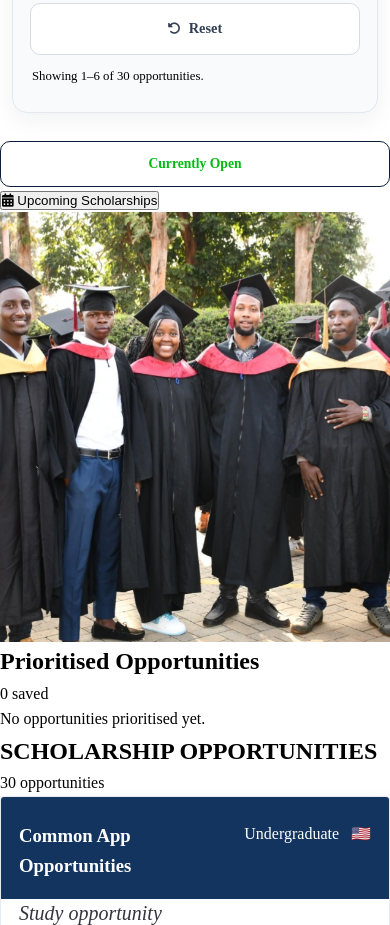
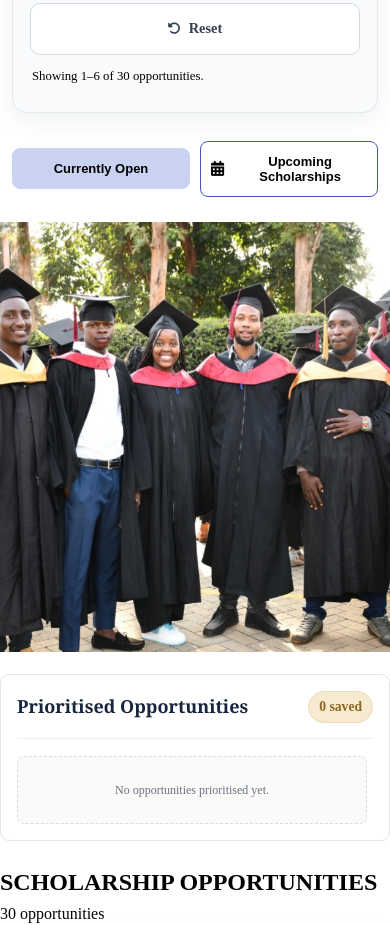
Before and after one commit to Rebeccamagiar04/My_Web_Project-, a plain HTML site: page scholarship.html in a window 390 px wide. Shown: the part 1070-1995 px from the top of the page. Drawn offline with Linux system fonts and the light colour scheme; no server answers.

Commit message:
Add styles for prioritised scholarships and buttons
Added styles for prioritised scholarships section, including layout, headers, and mobile responsiveness. Updated opportunity status buttons and their hover effects.

```diff
--- a/scholarship.css
+++ b/scholarship.css
@@ -543,6 +543,303 @@ line-height: 1.6;
 }
 
 
+/* =========================================
+   PORTICO KAKUMA
+   PRIORITISED SCHOLARSHIPS SECTION
+========================================= */
+
+#prioritised-scholarships {
+    width: 100%;
+    margin: 30px 0;
+    padding: 22px;
+    background: #FFFFFF;
+    border: 1px solid #E2E5E9;
+    border-radius: 9px;
+    box-sizing: border-box;
+}
+
+/* HEADER */
+
+#prioritised-scholarships .prioritised-header {
+    display: flex;
+    align-items: center;
+    justify-content: space-between;
+    gap: 15px;
+    padding-bottom: 15px;
+    margin-bottom: 17px;
+    border-bottom: 1px solid #ECEEF1;
+}
+
+#prioritised-scholarships .prioritised-header h2 {
+    margin: 0;
+    color: #17263C;
+    font-family: Georgia, serif;
+    font-size: 21px;
+    font-weight: 600;
+    line-height: 1.4;
+}
+
+/* SAVED COUNT */
+
+#prioritised-count {
+    display: inline-flex;
+    align-items: center;
+    justify-content: center;
+    padding: 6px 12px;
+    color: #80601E;
+    background: #FBF7EC;
+    border: 1px solid #EADBB7;
+    border-radius: 20px;
+    font-size: 12px;
+    font-weight: 600;
+    white-space: nowrap;
+}
+
+/* PRIORITISED LIST */
+
+#prioritised-list {
+    display: flex;
+    flex-direction: column;
+    gap: 10px;
+}
+
+/* EMPTY MESSAGE */
+
+#prioritised-empty {
+    margin: 0;
+    padding: 28px 15px;
+    color: #778191;
+    background: #FAFAF9;
+    border: 1px dashed #D9DDE3;
+    border-radius: 7px;
+    font-size: 13px;
+    line-height: 1.7;
+    text-align: center;
+}
+
+/* MOBILE */
+
+@media (max-width: 600px) {
+
+    #prioritised-scholarships {
+        padding: 16px;
+        margin: 22px 0;
+    }
+
+    #prioritised-scholarships .prioritised-header h2 {
+        font-size: 18px;
+    }
+
+    #prioritised-count {
+        padding: 6px 9px;
+        font-size: 11px;
+    }
+
+    #prioritised-empty {
+        padding: 23px 12px;
+        font-size: 12px;
+    }
+}
+
+
+
+/* =========================================
+   PORTICO KAKUMA
+   SCHOLARSHIP PRIORITY STAR
+========================================= */
+
+.priority-star {
+    display: inline-flex;
+    align-items: center;
+    justify-content: center;
+
+    width: 36px;
+    height: 36px;
+    padding: 0;
+
+    color: #89919D;
+    background: #FFFFFF;
+
+    border: 1px solid #E1E5EA;
+    border-radius: 50%;
+
+    font-family: Arial, sans-serif;
+    font-size: 23px;
+    line-height: 1;
+
+    cursor: pointer;
+
+    transition:
+        color 0.2s ease,
+        background-color 0.2s ease,
+        border-color 0.2s ease,
+        transform 0.2s ease;
+}
+
+/* HOVER EFFECT */
+
+.priority-star:hover {
+    color: #B58A37;
+    background-color: #FBF8F0;
+    border-color: #D9BF82;
+}
+
+/* SELECTED STAR */
+
+.priority-star[aria-pressed="true"] {
+    color: #B88728;
+    background-color: #FBF5E7;
+    border-color: #D9BF82;
+}
+
+/* SELECTED HOVER */
+
+.priority-star[aria-pressed="true"]:hover {
+    color: #8E671E;
+    background-color: #F6EBD0;
+}
+
+/* CLICK FEEDBACK */
+
+.priority-star:active {
+    transform: scale(0.92);
+}
+
+/* KEYBOARD ACCESSIBILITY */
+
+.priority-star:focus-visible {
+    outline: 2px solid #B88728;
+    outline-offset: 3px;
+}
+
+/* MOBILE */
+
+@media (max-width: 600px) {
+    .priority-star {
+        width: 33px;
+        height: 33px;
+        font-size: 21px;
+    }
+}
+
+/* =========================================
+   PRIORITISED OPPORTUNITIES: SCROLL BOX
+   Add at the end of your CSS. No HTML or JS changes needed.
+========================================= */
+
+.prioritised-section {
+  max-width: 100%;
+  box-sizing: border-box;
+  margin: 24px 0;
+  padding: 16px;
+  background: #FBF8F0;
+  border: 1px solid #E8D9B0;
+  border-radius: 12px;
+}
+
+.prioritised-header {
+  display: flex;
+  align-items: center;
+  justify-content: space-between;
+  gap: 12px;
+  margin-bottom: 12px;
+}
+
+.prioritised-header h2 {
+  margin: 0;
+  font-size: 1.15rem;
+}
+
+#prioritised-count {
+  flex-shrink: 0;
+  padding: 4px 10px;
+  font-size: 0.85rem;
+  font-weight: 600;
+  color: #8E671E;
+  background: #F6EBD0;
+  border-radius: 999px;
+}
+
+/* THE SCROLL BOX */
+
+#prioritised-list {
+  max-height: 260px;          /* about 3 saved items; change to suit */
+  overflow-y: auto;
+  overscroll-behavior: contain;
+  -webkit-overflow-scrolling: touch;
+  padding-right: 6px;
+  scrollbar-width: thin;
+  scrollbar-color: #D9BF82 transparent;
+}
+
+#prioritised-list::-webkit-scrollbar {
+  width: 6px;
+}
+
+#prioritised-list::-webkit-scrollbar-thumb {
+  background: #D9BF82;
+  border-radius: 3px;
+}
+
+#prioritised-empty {
+  margin: 0;
+  color: #6B7280;
+}
+
+/* COMPACT SAVED ITEMS */
+
+.prioritised-item {
+  display: flex;
+  align-items: center;
+  justify-content: space-between;
+  gap: 12px;
+  padding: 10px 12px;
+  margin-bottom: 8px;
+  background: #FFFFFF;
+  border: 1px solid #E1E5EA;
+  border-radius: 8px;
+}
+
+.prioritised-item:last-child {
+  margin-bottom: 0;
+}
+
+.prioritised-item-info {
+  min-width: 0;
+}
+
+.prioritised-item-info h3 {
+  margin: 0;
+  font-size: 0.95rem;
+  line-height: 1.3;
+}
+
+.prioritised-item-info p {
+  margin: 2px 0 0;
+  font-size: 0.8rem;
+  color: #6B7280;
+}
+
+.prioritised-view-link {
+  flex-shrink: 0;
+  font-size: 0.85rem;
+  font-weight: 600;
+  white-space: nowrap;
+  color: #8E671E;
+}
+
+@media (max-width: 600px) {
+  #prioritised-list {
+    max-height: 240px;
+  }
+
+  .prioritised-item {
+    padding: 8px 10px;
+  }
+}
+
+
+
 /* MOBILE DRAWER LOGOUT BUTTON */
 .drawer-logout {
     padding: 16px;
@@ -1241,81 +1538,75 @@ line-height: 1.6;
     }
 }
 
-/* =====================================================
-OPEN OPPORTUNITIES BUTTON
-===================================================== */
-
-.open-opportunities-wrapper {
+/* =========================================
+   OPPORTUNITY STATUS BUTTONS
+========================================= */
+
+.opportunities-buttons-wrapper {
+    display: flex;
+    justify-content: center;
+    align-items: center;
+    flex-wrap: wrap;
+    gap: 12px;
     width: 100%;
-max-width: 1120px;
-margin: -25px auto 35px;
-display: flex;
-justify-content: flex-end;
-}
-
-#openOpportunitiesBtn {
-height: 44px;
-padding: 0 18px;
-
+    margin: 25px auto;
+    padding: 0 15px;
+    box-sizing: border-box;
+}
+
+.opportunity-tab {
     display: inline-flex;
     align-items: center;
     justify-content: center;
-gap: 8px;
-
-border: 1px solid #d5dce5;
-border-radius: 10px;
-
-background: #0b1;
+    gap: 9px;
+
+    padding: 13px 22px;
+
+    background-color: transparent;
+    color: #000000;
+
+    border: 1px solid #4359B8;
+    border-radius: 8px;
+
+    font-size: 14px;
+    font-weight: 600;
+
+    cursor: pointer;
+    transition: all 0.25s ease;
+}
+
+.opportunity-tab:hover {
+    background-color: #4359B8;
     color: #ffffff;
-
-font-family: inherit;
-font-size: 0.85rem;
-font-weight: 600;
-
-cursor: pointer;
-
-transition:
-    background 0.2s ease,
-    border-color 0.2s ease,
-    color 0.2s ease,
-    transform 0.15s ease;
-
-}
-
-#openOpportunitiesBtn:hover {
-background: #f0f6ff;
-border-color: #2563eb;
-color: #2563eb;
-}
-
-#openOpportunitiesBtn:active {
-transform: scale(0.97);
-}
-
-#openOpportunitiesBtn.active {
-background: #ffffff;
-border-color: #0b1f3a;
-color: #0b1;
-}
-
-/* =========================
-MOBILE
-========================= */
+}
+
+.opportunity-tab.active {
+    background-color: #c9d2f0;
+    color: #000000;
+    border-color: #c9d2f0;
+}
+
+.opportunity-tab i {
+    font-size: 15px;
+}
+
+/* MOBILE RESPONSIVENESS */
 
 @media (max-width: 600px) {
 
-.open-opportunities-wrapper {
-    width: calc(100% - 24px);
-    margin: -15px auto 28px;
-    justify-content: center;
-}
-
-#openOpportunitiesBtn {
-    width: 100%;
-    height: 46px;
-}
-
-}
+    .opportunities-buttons-wrapper {
+        gap: 10px;
+        padding: 0 12px;
+    }
+
+    .opportunity-tab {
+        flex: 1;
+        min-width: 145px;
+        padding: 12px 10px;
+        font-size: 13px;
+    }
+}
+
 
 /* =========================
    HERO IMAGE
```
Lines whose indentation alone changed are shown as unchanged.
